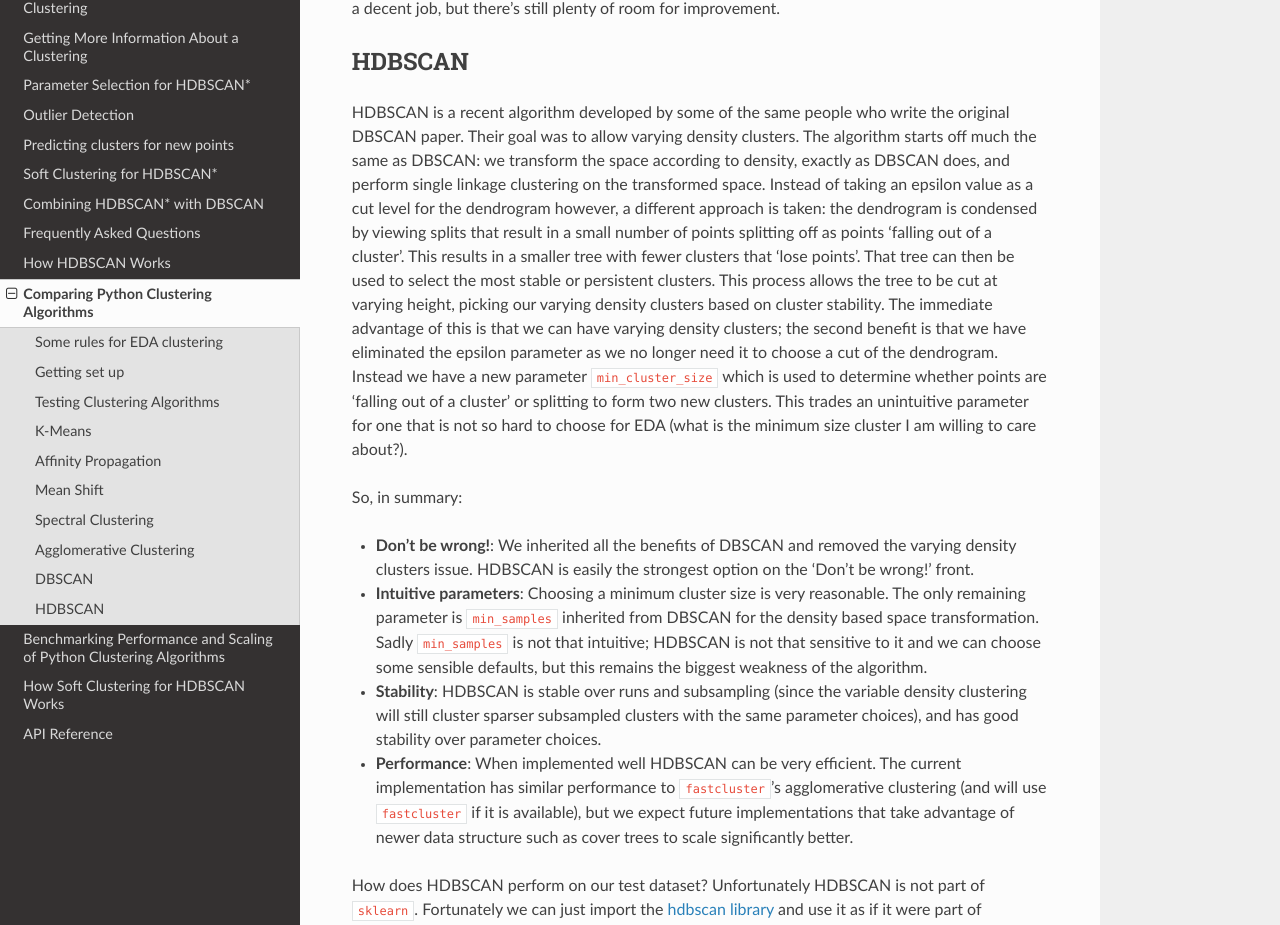
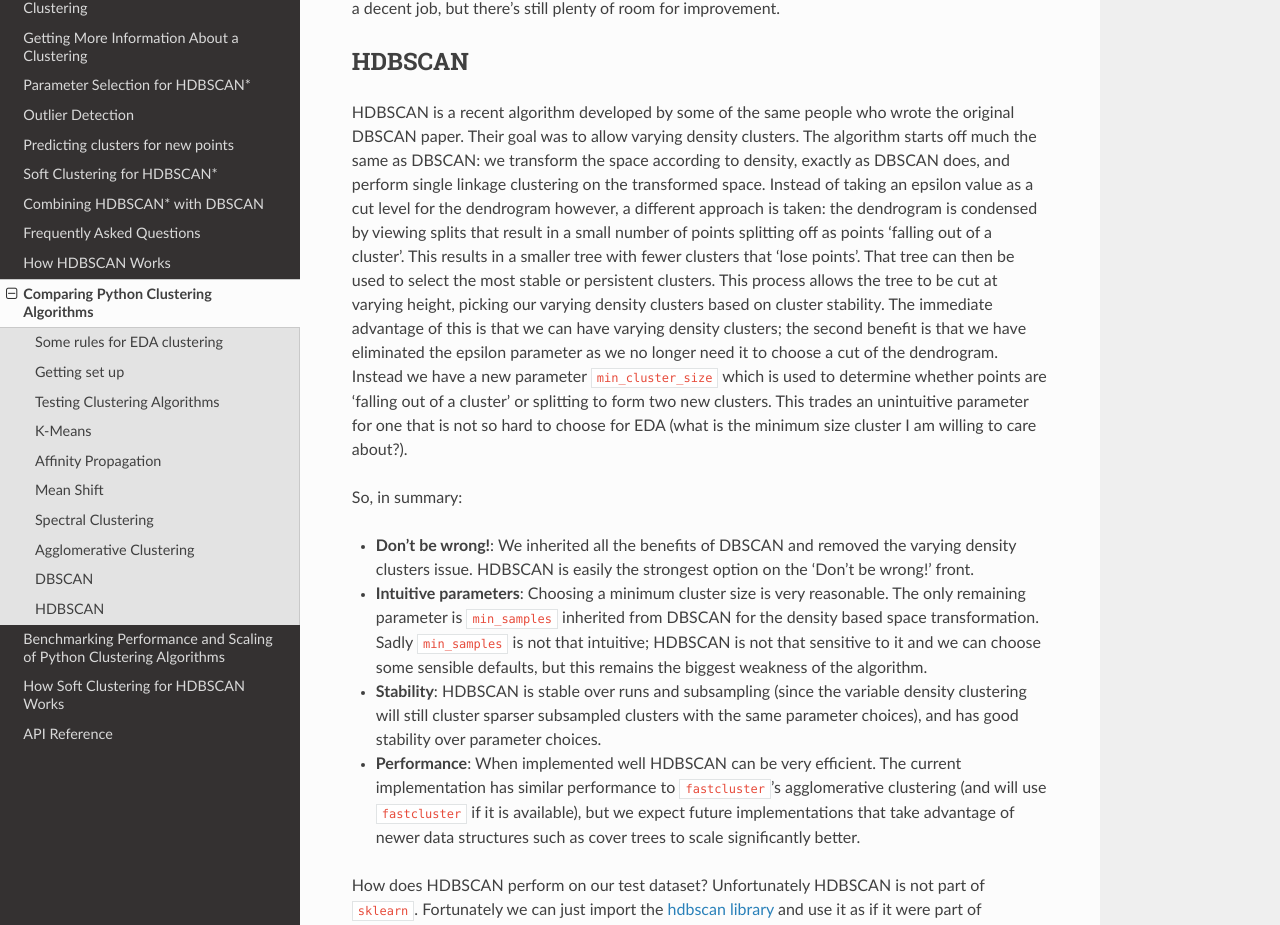
Before and after one commit to scikit-learn-contrib/hdbscan, a Sphinx documentation site: the page built from docs/comparing_clustering_algorithms.rst, in a window 1280 px wide and 1400 px high, scrolled down 12683 px. Shown: the part 155-1080 px from the top of the window. Built offline with Sphinx 7.4.7 and the Read the Docs theme 2.0.0, drawn with Linux system fonts in a browser that asks for light colours; formulas are drawn with MathJax 3.

Commit message:
Fix typo
Fixed a typo in comparing_clustering_algorithms.rst

```diff
--- a/docs/comparing_clustering_algorithms.rst
+++ b/docs/comparing_clustering_algorithms.rst
@@ -543,7 +543,7 @@ HDBSCAN
 -------
 
 HDBSCAN is a recent algorithm developed by some of the same people who
-write the original DBSCAN paper. Their goal was to allow varying density
+wrote the original DBSCAN paper. Their goal was to allow varying density
 clusters. The algorithm starts off much the same as DBSCAN: we transform
 the space according to density, exactly as DBSCAN does, and perform
 single linkage clustering on the transformed space. Instead of taking an
@@ -582,7 +582,7 @@ So, in summary:
    The current implementation has similar performance to
    ``fastcluster``'s agglomerative clustering (and will use
    ``fastcluster`` if it is available), but we expect future
-   implementations that take advantage of newer data structure such as
+   implementations that take advantage of newer data structures such as
    cover trees to scale significantly better.
 
 How does HDBSCAN perform on our test dataset? Unfortunately HDBSCAN is
```
